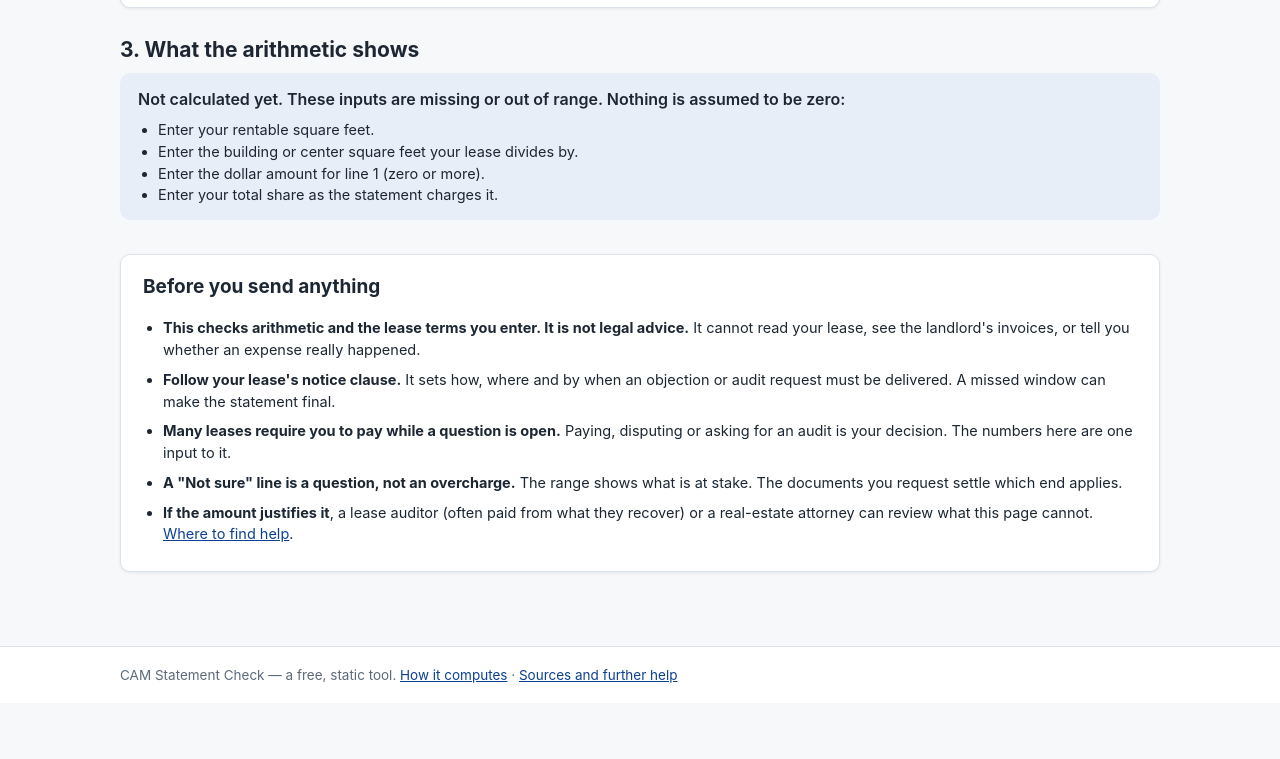
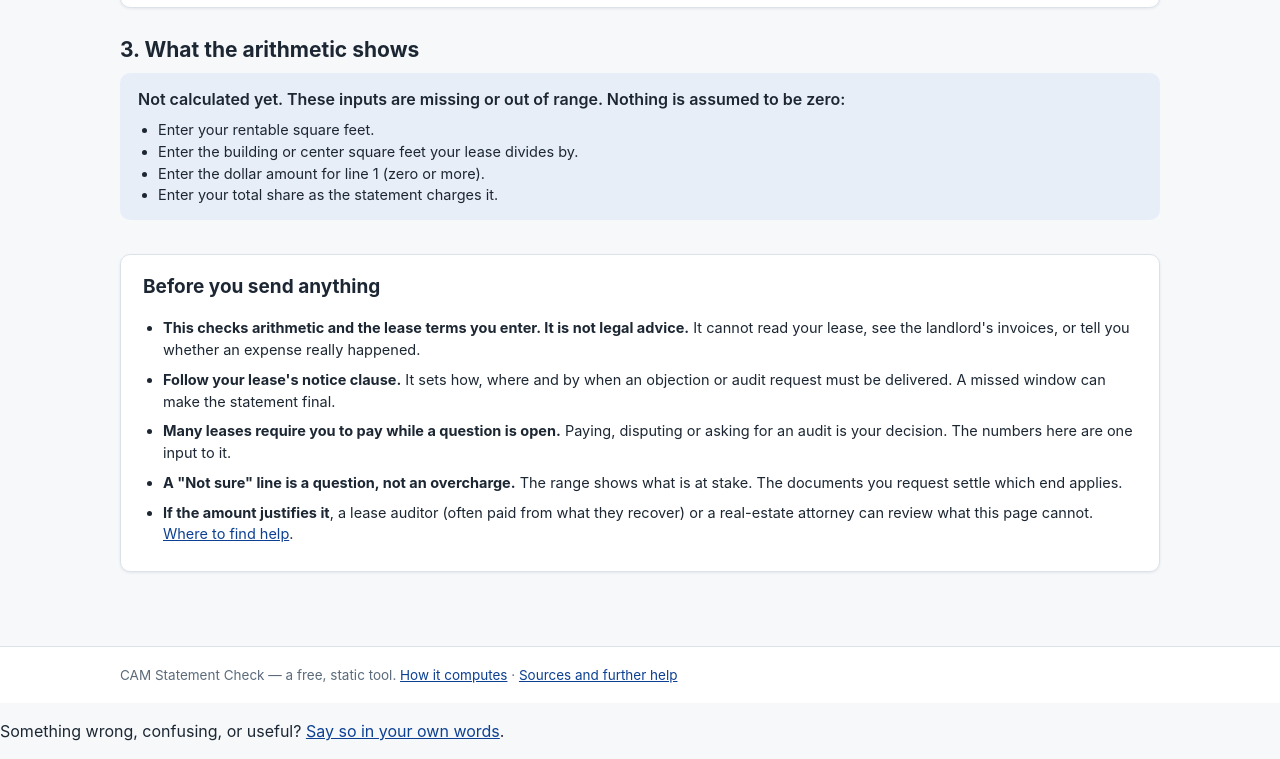
Before and after one commit to GreatTombProductions/cam-statement-check, a plain HTML site: page index.html in a window 1280 px wide. Shown: the part 1558-2317 px from the top of the page. Before the commit the page ends 2261 px from the top, so only its background shows below. Drawn offline with Linux system fonts and the light colour scheme.

Commit message:
Add a note for saying when something on this page looks wrong

```diff
--- a/index.html
+++ b/index.html
@@ -170,5 +170,6 @@
 
 <script src="engine.js"></script>
 <script src="app.js"></script>
+<p class="quest-board-feedback">Something wrong, confusing, or useful? <a href="https://greattombproductions.github.io/quest-board/?project=cam-statement-check#suggest" target="_blank" rel="noopener">Say so in your own words</a>.</p>
 </body>
 </html>
```
Also changed, not shown: methodology.html (+1 -0 lines), sources.html (+1 -0 lines).
